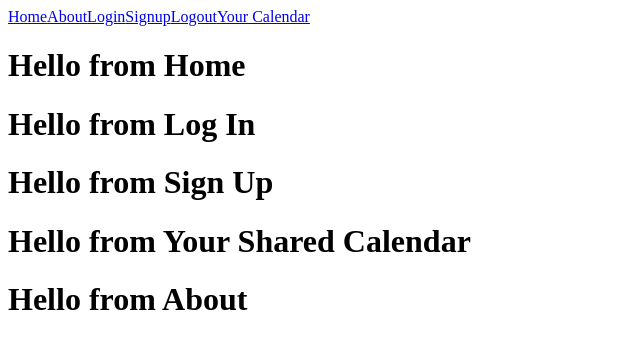
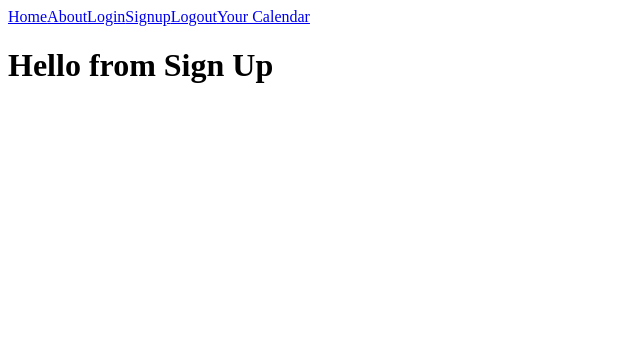
Before and after one commit to jikehara/Group-Calendar-App, a React (Create React App) app in the folder client/: page /signup in a window 1280 px wide. Shown: the top 348 px of the page, without its empty margins (0-640 px from the left). Built offline with nearby package versions, Linux system fonts and the light colour scheme.

Commit message:
Added route path for NavBar

```diff
--- a/client/src/App.js
+++ b/client/src/App.js
@@ -1,5 +1,5 @@
 import React from 'react'
-import {BrowserRouter} from 'react-router-dom'
+import {BrowserRouter, Switch, Route} from 'react-router-dom'
 import Home from './components/Home'
 import LogIn from './components/authorization/LogIn'
 import SignUp from './components/authorization/SignUp'
@@ -7,15 +7,18 @@ import SharedCalendar from './components/calendar/SharedCalendar'
 import About from './components/About'
 import NavBar from './components/navigation/NavBar'
 
+
 const App = () =>
   <BrowserRouter>
     <div>
       <NavBar />
-      <Home />
-      <LogIn />
-      <SignUp />
-      <SharedCalendar />
-      <About />
+      <Switch>
+        <Route path='/' exact component={Home}  />
+        <Route path='/login' component={LogIn} />
+        <Route path='/signup' component={SignUp} />
+        <Route path='/shared-calendar' component={SharedCalendar} />
+        <Route path='/about' component={About} />
+      </Switch>
     </div>
   </BrowserRouter>
 
--- a/client/src/components/navigation/NavBar.js
+++ b/client/src/components/navigation/NavBar.js
@@ -5,7 +5,6 @@ import React from 'react'
 import {NavLink} from 'react-router-dom'
 
 const NavBar = (onClick) =>
-  <div>
     <nav>
       <NavLink
         to='/'>Home
@@ -16,8 +15,7 @@ const NavBar = (onClick) =>
       <NavLink to='/login'>Login</NavLink>
       <NavLink to='/signup'>Signup</NavLink>
       <NavLink to='/logout'>Logout</NavLink>
-      <NavLink to='/your-calendar'>Your Calendar</NavLink>
+      <NavLink to='/shared-calendar'>Your Calendar</NavLink>
     </nav>
-  </div>
 
 export default NavBar
```
